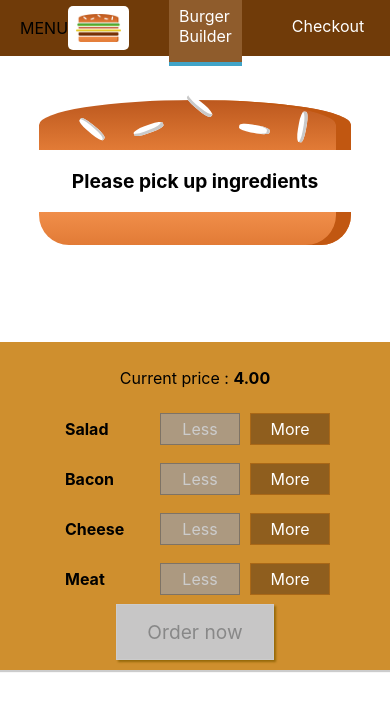
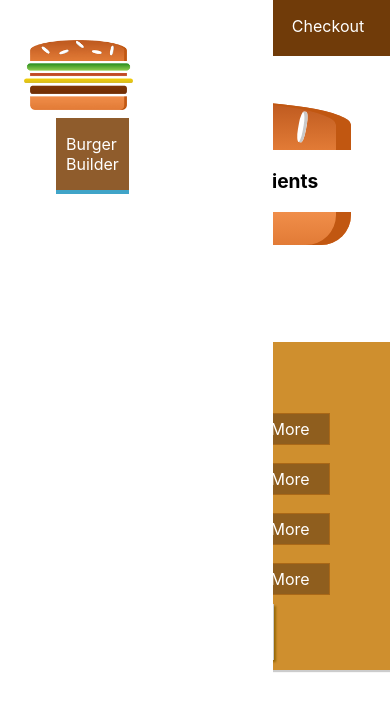
Before and after one commit to MarcLallier/burgercommand, a React (Create React App) app: page / in a window 390 px wide. Shown: the top 710 px of the page. Built offline with nearby package versions, Linux system fonts and the light colour scheme.

Commit message:
SideDrawer component added,and css. style height added for logo for mobile device size.

```diff
--- a/src/components/Layout/Layout.js
+++ b/src/components/Layout/Layout.js
@@ -3,11 +3,13 @@
 import Aux from '../../hoc/Aux'
 import './Layout.css'
 import Toolbar from '../Navigation/Toolbar/Toolbar'
+import SideDrawer from '../Navigation/SideDrawer/SideDrawer'
 
 const layout = (props) => (
 
   <Aux>
     <Toolbar/>
+    <SideDrawer />
     <div>SideDrawer, Backdrop</div>
     <main className="Content">
       {props.children}
--- a/src/components/Logo/Logo.css
+++ b/src/components/Logo/Logo.css
@@ -1,7 +1,7 @@
 .Logo {
   background-color : white;
   padding : 8px;
-  height : 80%;
+  height : 100%;
   box-sizing : border-box;
   border-radius : 5px;
 }
--- a/src/components/Logo/Logo.js
+++ b/src/components/Logo/Logo.js
@@ -10,7 +10,7 @@
 
 const logo = (props) => (
 
-  <div className="Logo">
+  <div className="Logo" style={{height:props.height}}>
     <img src={burgerLogo} alt="MyBurger"/>
   </div>
 
--- /dev/null
+++ b/src/components/Navigation/SideDrawer/SideDrawer.css
@@ -0,0 +1,29 @@
+.SideDrawer {
+  position : fixed;
+  width : 280px;
+  max-width : 70%;
+  height : 100%;
+  left : 0;
+  top : 0;
+  z-index: 200;
+  background-color : white;
+  padding : 32px 16px;
+  box-sizing : border-box;
+  transition: transform 0.3s ease-out;
+}
+
+@media (min-width : 500px) {
+  .SideDrawer {
+    display: none;
+  }
+}
+
+.Open {
+  transform : translateX(0);
+
+}
+
+.Close {
+  transform : translateX(-100%);
+
+}
--- /dev/null
+++ b/src/components/Navigation/SideDrawer/SideDrawer.js
@@ -0,0 +1,22 @@
+import React from 'react'
+
+import Logo from '../../Logo/Logo'
+import NavigationItems from '../NavigationItems/NavigationItems'
+import './SideDrawer.css'
+
+
+const sideDrawer = (props) => {
+
+  return (
+    <div className="SideDrawer">
+      <Logo height="11%"/>
+      <nav>
+        <NavigationItems />
+      </nav>
+
+    </div>
+  )
+
+}
+
+export default sideDrawer
--- a/src/components/Navigation/Toolbar/Toolbar.js
+++ b/src/components/Navigation/Toolbar/Toolbar.js
@@ -7,7 +7,7 @@
 const toolbar = (props) => (
   <header className="Toolbar">
     <div>MENU</div>
-    <Logo />
+    <Logo height="80%"/>
     <nav>
       <NavigationItems />
     </nav>
```
